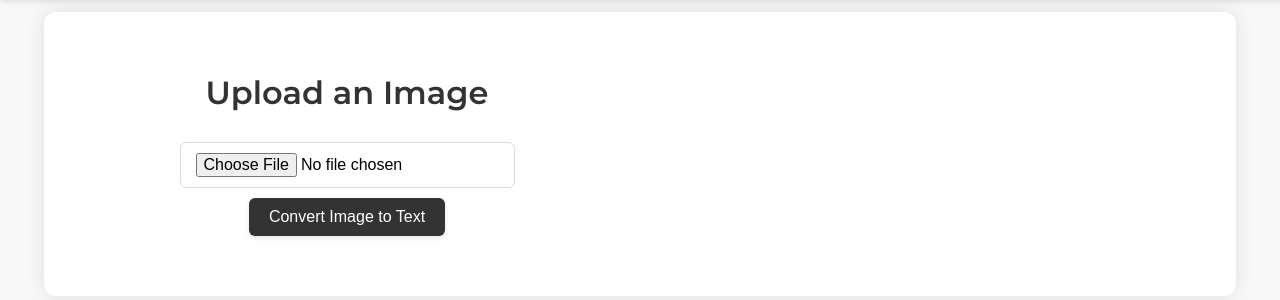
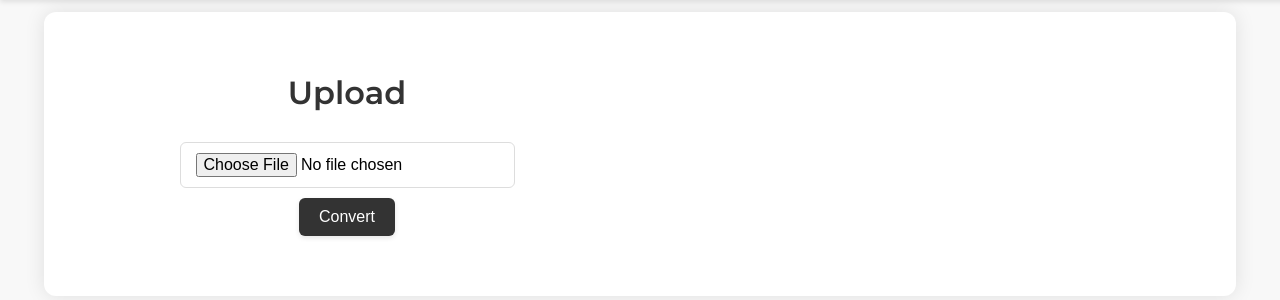
Before and after one commit to minnukota381/flask-ocr-app, a Flask app: page /index in a window 1280 px wide. Shown: the part 68-368 px from the top of the page. Run offline with Flask 3, Linux system fonts and the light colour scheme; a user stored in the database is signed in.

Commit message:
"updated text in index.css and index.html files"

```diff
--- a/static/stylesheets/index.css
+++ b/static/stylesheets/index.css
@@ -1,5 +1,3 @@
-/* styles.css */
-
 body {
     font-family: 'Montserrat', sans-serif;
     display: flex;
--- a/templates/index.html
+++ b/templates/index.html
@@ -22,10 +22,10 @@
     </div>
     <div class="container">
         <div class="upload-section">
-            <h1>Upload an Image</h1>
+            <h1>Upload</h1>
             <form id="imageForm" action="{{ url_for('index') }}" method="post" enctype="multipart/form-data">
                 <input type="file" id="fileInput" name="file" accept="image/*" required>
-                <input type="submit" value="Convert Image to Text">
+                <input type="submit" value="Convert">
             </form>
             <div class="image-preview" id="imagePreview">
                 {% if image_file %}
```
